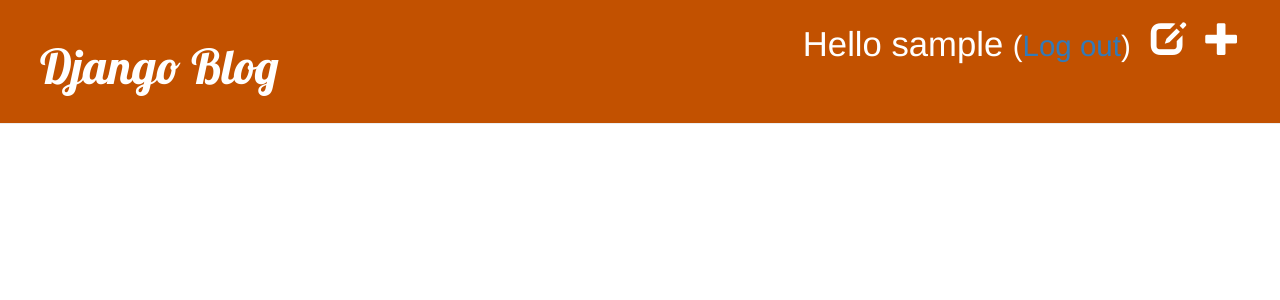
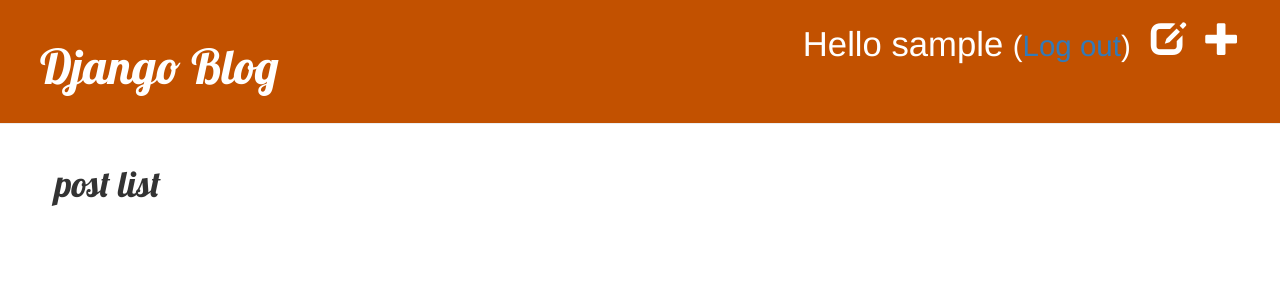
Before and after one commit to vineeth0791/django-sqlite-blog, a Django app: page / in a window 1280 px wide. Shown: the top 300 px of the page. Run offline with Django 3.2, Linux system fonts and the light colour scheme; the visitor is signed in with stand-in values (Sample User, id 1); data that the repository does not hold is empty; some libraries are stand-ins or nearby versions.

Commit message:
changes in post list

```diff
--- a/blog/templates/blog/post_list.html
+++ b/blog/templates/blog/post_list.html
@@ -1,7 +1,10 @@
 {% extends 'blog/base.html' %}
 
 {% block content %}
+<h1> post list </h1>
+
     {% for post in posts %}
+
         <div class="post">
             <div class="date">
                 {{ post.published_date }}
```
